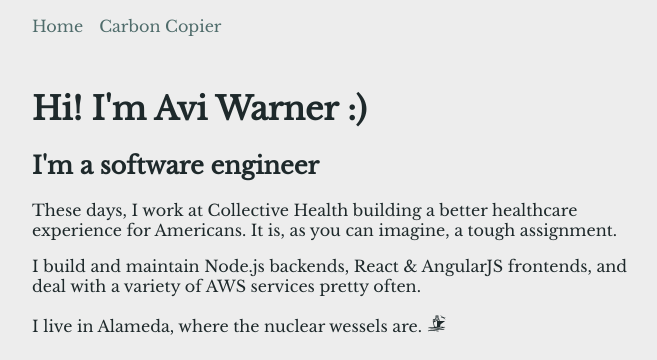
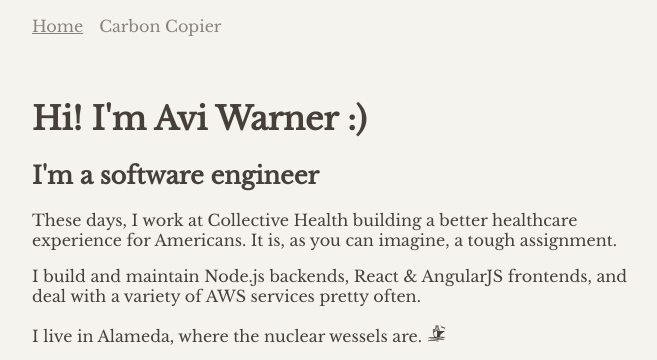
Before and after one commit to aviwarner/portfolio, a Gatsby site: page / in a window 1280 px wide. Shown: the top 360 px of the page, without its empty margins (304-961 px from the left). Built offline with nearby package versions, Linux system fonts and the light colour scheme; Gatsby itself is replaced by a stand-in of ours.

Commit message:
style changes

```diff
--- a/src/components/contactBar.js
+++ b/src/components/contactBar.js
@@ -1,4 +1,3 @@
-import { Link } from "gatsby"
 import React from "react"
 import { FaTwitter, FaLinkedinIn, FaGithub } from "react-icons/fa";
 
--- a/src/components/header.js
+++ b/src/components/header.js
@@ -17,7 +17,7 @@ const Header = ({ siteTitle }) => (
   <header>
     <nav>
       {PAGES.map(page => (
-        <Link className="nav-link" to={page.route}>
+        <Link className="nav-link" activeClassName="active-nav-link" to={page.route}>
           {page.title}
         </Link>
       ))}
--- a/src/pages/styles.css
+++ b/src/pages/styles.css
@@ -1,8 +1,8 @@
 body {
     font-family: 'Libre Baskerville', serif;
     font-weight: 400;
-    background-color: #EDEDED;
-    color: #1E292B;
+    background-color: #F4F3EE;
+    color: #463F3A;
 }
 
 h1, h2, h3, h4, h5, h6 {
@@ -33,6 +33,7 @@ nav {
     display: flex;
     flex-direction: row;
     padding-top: 0.5rem;
+    min-height: 30px;
 }
 
 footer{
@@ -54,8 +55,20 @@ footer{
 
 .nav-link {
     text-decoration: none;
-    color: #4F6C6B;
     margin-right: 1rem;
+    color: #8A817C;
+    transition: transform 0.1s linear;
+}
+
+.nav-link:hover {
+    transform: rotate(5deg);
+    background-size: cover;
+    border: 4px solid #E0AFA0;
+    background: #E0AFA0;
+}
+
+.active-nav-link {
+    text-decoration: underline;
 }
 
 .inline-icon {
```
